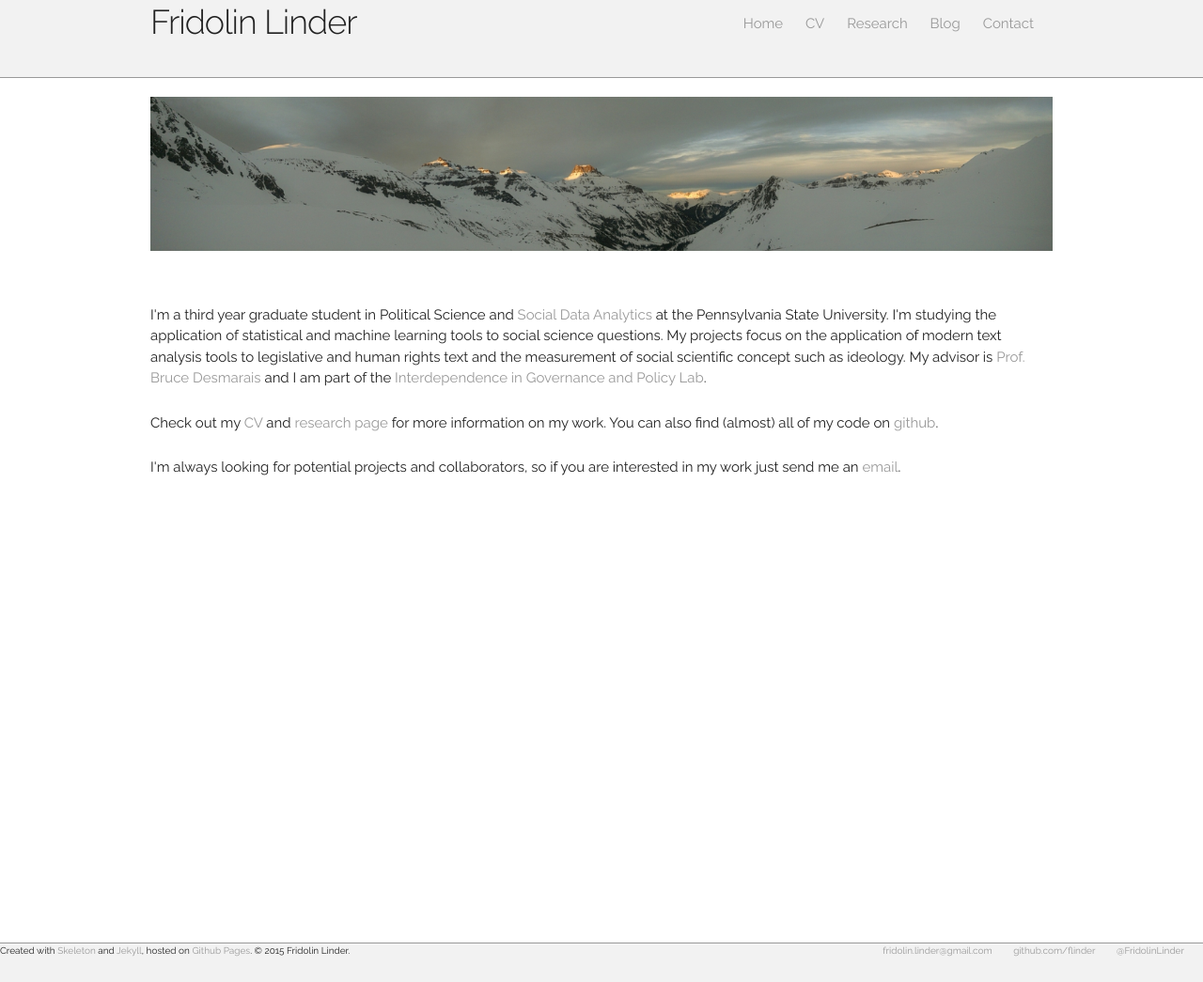
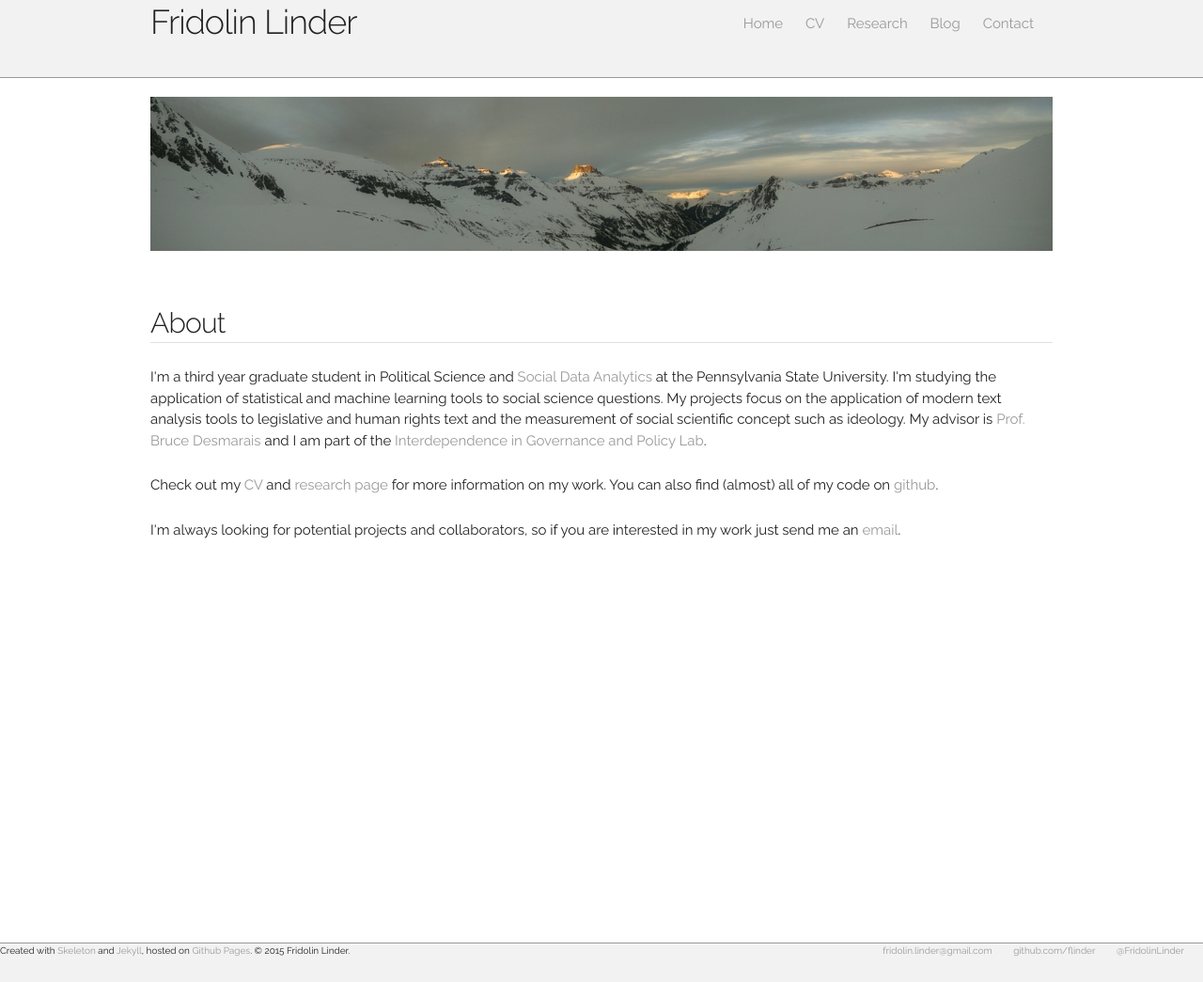
Before and after one commit to flinder/flinder.github.io, a Jekyll site: the page built from index.html, in a window 1280 px wide. Shown: the whole page at 94% size. Built offline with Jekyll 4.4.1, drawn with Linux system fonts in a browser that asks for light colours.

Commit message:
added header to home

```diff
--- a/index.html
+++ b/index.html
@@ -8,6 +8,7 @@ title: Fridolin Linder
 </div>
 
 <div id="welcome" class="twelve columns" >
+    <h4>About</h4><hr/>
     <p>I'm a third year graduate student in Political Science and <a href="http://bdss.psu.edu/education">Social Data Analytics</a> at the Pennsylvania State University. I'm studying the application of statistical and machine learning tools to social science questions. My projects focus on the application of modern text analysis tools to legislative and human rights text and the measurement of social scientific concept such as ideology. My advisor is <a href="https://sites.psu.edu/desmaraisgroup/people/">Prof. Bruce Desmarais</a> and I am part of the <a href="http://sites.psu.edu/desmaraisgroup/">Interdependence in Governance and Policy Lab</a>.</p>
 
     <p> Check out my <a href="/cv.html">CV</a> and <a href="/research.html">research page</a> for more information on my work. You can also find (almost) all of my code on <a href="https://github.com/flinder">github</a>. </p>
```
